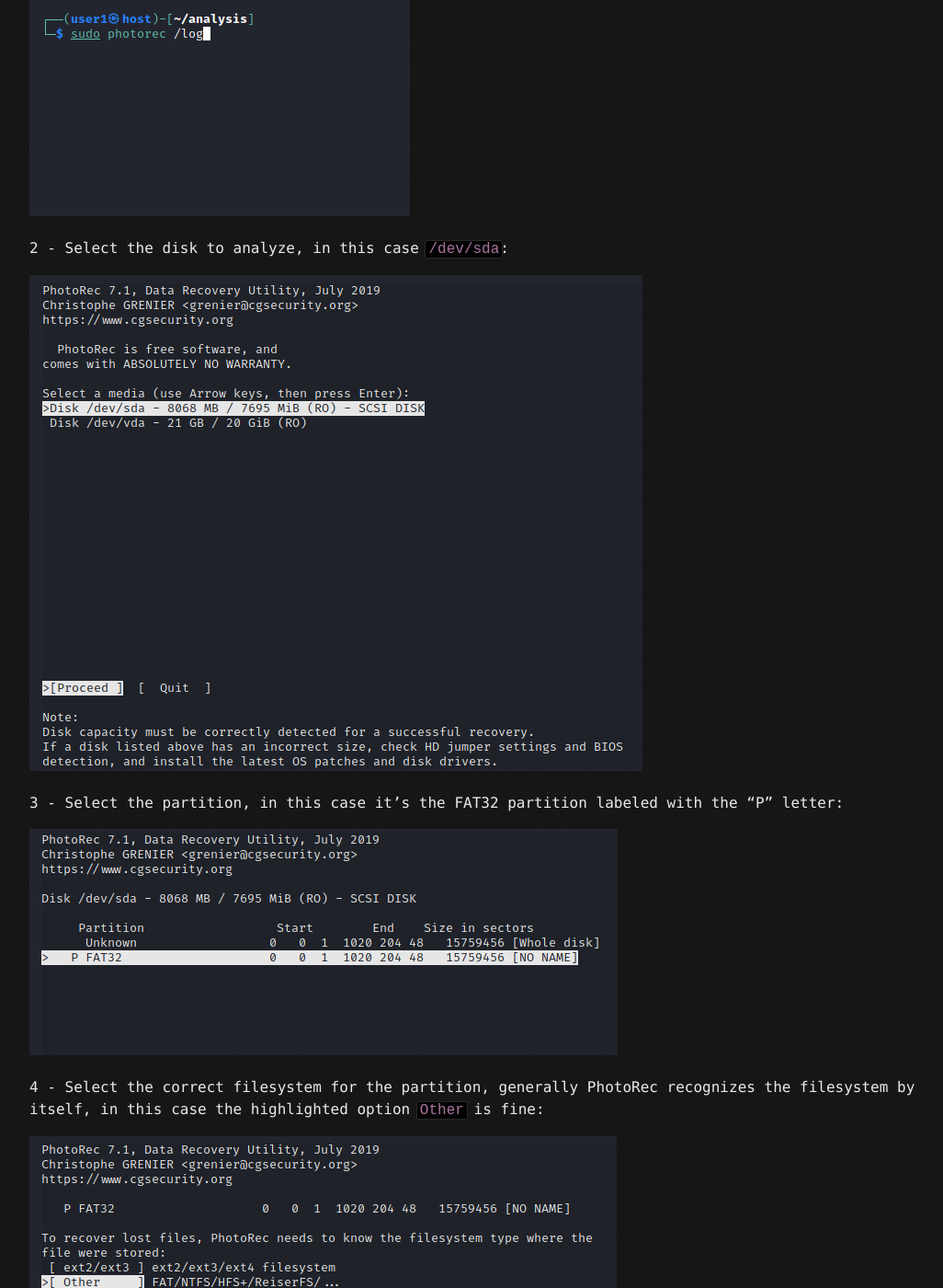
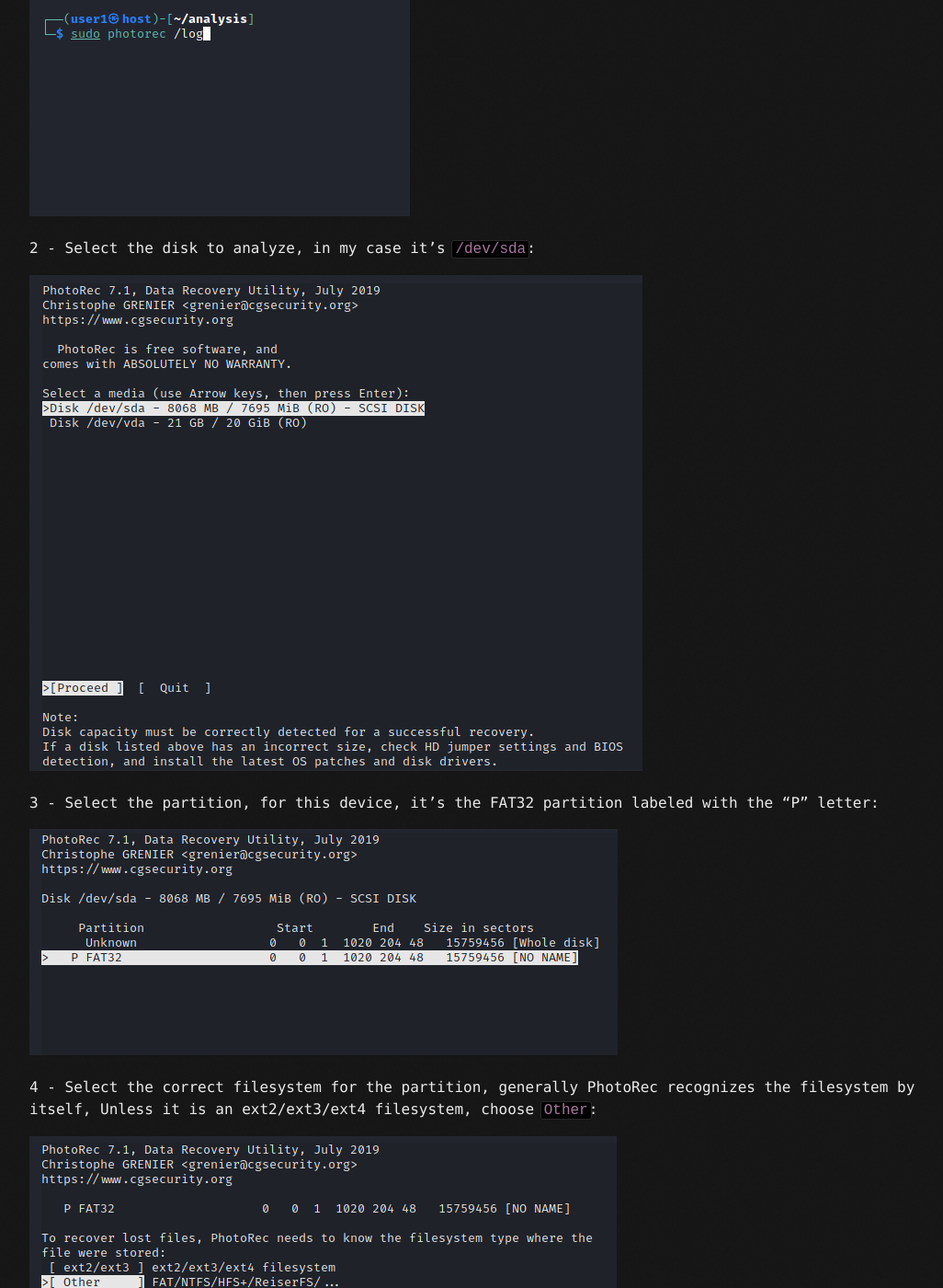
Before and after one commit to brainfucksec/brainfucksec.github.io, a Jekyll site: the page built from _posts/2021-04-08-photorec-tutorial.md, in a window 1280 px wide and 1400 px high, scrolled down 3085 px. Shown: the whole window at 92% size, without its empty margins (108-1134 px from the left). Built offline with Jekyll 4.4.1, drawn with Linux system fonts in a browser that asks for light colours.

Commit message:
Update post: "PhotoRec Tutorial"

```diff
--- a/_posts/2021-04-08-photorec-tutorial.md
+++ b/_posts/2021-04-08-photorec-tutorial.md
@@ -64,15 +64,15 @@
 
 ![alt text](assets/img/posts/photorec-tutorial/5-start-photorec.png)
 
-2 - Select the disk to analyze, in this case `/dev/sda`:
+2 - Select the disk to analyze, in my case it's `/dev/sda`:
 
 ![alt text](assets/img/posts/photorec-tutorial/6-select-disk.png)
 
-3 - Select the partition, in this case it's the FAT32 partition labeled with the "P" letter:
+3 - Select the partition, for this device, it's the FAT32 partition labeled with the "P" letter:
 
 ![alt text](assets/img/posts/photorec-tutorial/7-select-partition.png)
 
-4 - Select the correct filesystem for the partition, generally PhotoRec recognizes the filesystem by itself, in this case the highlighted option `Other` is fine:
+4 - Select the correct filesystem for the partition, generally PhotoRec recognizes the filesystem by itself, Unless it is an ext2/ext3/ext4 filesystem, choose `Other`:
 
 ![alt text](assets/img/posts/photorec-tutorial/8-select-filesystem.png)
 
```
